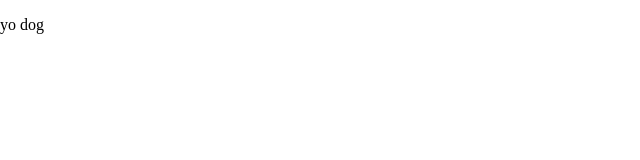
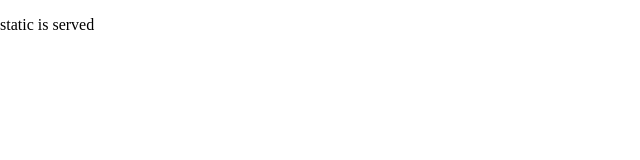
Before and after one commit to michaelwachell/lwnmwr, a website: page client/public/index.html in a window 1280 px wide. Shown: the full height of the page, 0-640 px from the left. Drawn offline with Linux system fonts and the light colour scheme.

Commit message:
static is served

```diff
--- a/client/public/index.html
+++ b/client/public/index.html
@@ -28,7 +28,7 @@
    </head>
 
    <body>
-      <p>yo dog</p>
+      <p>static is served</p>
     <canvas id="renderCanvas" touch-action="none"></canvas> //touch-action="none" for best results from PEP
 
     <script src="index.js"/>
```
